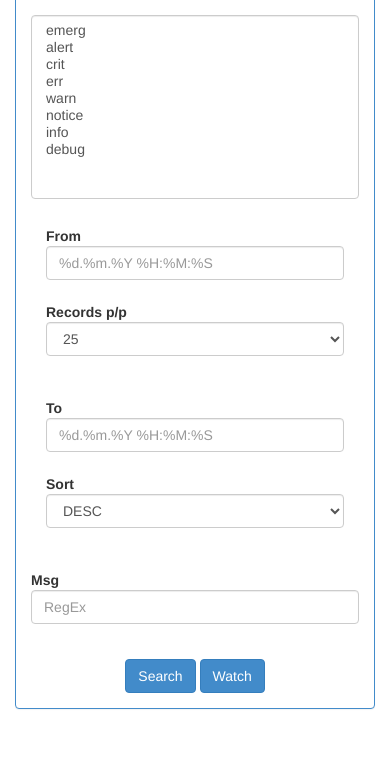
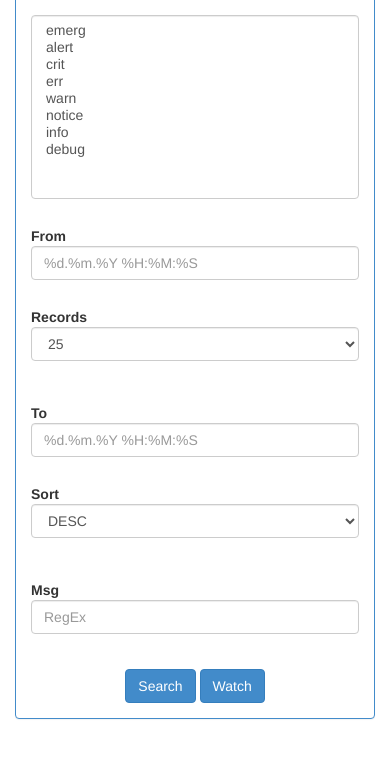
Before and after one commit to icoz/pysymo, a Flask app: page /search in a window 390 px wide. Shown: the part 1023-1802 px from the top of the page. Before the commit the page ends 1732 px from the top, so only its background shows below. Run offline with Flask 2, Linux system fonts and the light colour scheme; the visitor is signed in with stand-in values (Sample User, id 1); a database or web service that is not in the repository returns one stand-in record (values such as "Sample title"); parts of the project's set-up code (start-up, migrations or seed data) failed here and were passed over; some libraries are stand-ins or nearby versions.

Commit message:
Bootsrap facelift Fix bug with registration form - two forms (Login, Reg) displayed on /register. So need to create two forms in view.

```diff
--- a/app/auth.py
+++ b/app/auth.py
@@ -110,7 +110,7 @@ def login():
     else:
         flash_form_errors(form)
 
-    return render_template('home.html', form=form)
+    return render_template('home.html', login_form=form)
 
 
 @app.route('/logout')
@@ -122,14 +122,15 @@ def logout():
 
 @app.route('/register', methods=['GET', "POST"])
 def register():
-    form = RegistrationForm()
+    reg_form = RegistrationForm()
+    login_form = LoginForm()
 
-    if form.validate_on_submit():
-        pwd_hash, salt = User.hash_password(form.password.data)
-        user = User(username=form.username.data,
+    if reg_form.validate_on_submit():
+        pwd_hash, salt = User.hash_password(reg_form.password.data)
+        user = User(username=reg_form.username.data,
                     password=pwd_hash,
                     salt=salt,
-                    email=form.email.data)
+                    email=reg_form.email.data)
         # save user to db
         user_id, save_error = user.save()
         if user_id:
@@ -144,5 +145,5 @@ def register():
             flash(save_error, 'warning')
             return redirect(url_for('register'))
     else:
-        flash_form_errors(form)
-        return render_template('register.html', form=form)
+        flash_form_errors(reg_form)
+        return render_template('register.html', reg_form=reg_form, login_form=login_form)
--- a/app/forms.py
+++ b/app/forms.py
@@ -38,7 +38,7 @@ class RequestForm(Form):
     date_to = DateTimeField('To', [validators.optional()], format=DATETIME_FORMAT)
 
     # RECORDS PER PAGE
-    records_per_page = SelectField('Records p/p',
+    records_per_page = SelectField('Records',
                                    choices=[(i, i) for i in (10, 25, 50, 100, 500)],
                                    coerce=int,
                                    default=25)
@@ -68,6 +68,7 @@ class RequestForm(Form):
 
 
 class RegistrationForm(Form):
+    # FIXME (IL) - 'username' - same field as in LoginForm. If registration fails username restored in both forms
     username = StringField('Username', [validators.DataRequired(),
                                         validators.Length(min=3)])
     password = PasswordField('Password', [validators.DataRequired(),
--- a/app/templates/base.html
+++ b/app/templates/base.html
@@ -25,7 +25,7 @@
         <span class="icon-bar"></span>
         <span class="icon-bar"></span>
       </button>
-      <a class="navbar-brand" href="#">PySyMo</a>
+      <a class="navbar-brand" href="{{ url_for('home') }}">PySyMo</a>
     </div>
 
     <div class="navbar-collapse collapse">
@@ -33,17 +33,17 @@
              {# {% if not session.logged_in %} #}
               {% if not current_user.is_authenticated() %}
                     <li class="tabs-right">
-                        <form class="navbar-form navbar-right" action="{{ url_for('login') }}" method=post>
-                            {{ form.hidden_tag() }}
+                        <form class="navbar-form navbar-right" action="{{ url_for('login') }}" method=post id="login_form">
+                            {{ login_form.hidden_tag() }}
                             <div class="form-group">
-                                {{ form.username(class="form-control", placeholder="login") }}
+                                {{ login_form.username(class="form-control", placeholder="login") }}
                             </div>
                             <div class="form-group">
-                                {{ form.password(class="form-control", placeholder="password") }}
+                                {{ login_form.password(class="form-control", placeholder="password") }}
                             </div>
                             <div class="form-group checkbox">
-                                {{ form.remember_me }}
-                                {{ form.remember_me.label(style="color:#999") }}
+                                {{ login_form.remember_me }}
+                                {{ login_form.remember_me.label(style="color:#999") }}
                             </div>
                             <button type="submit" class="btn btn-primary">Sign In</button>
                         </form>
--- a/app/templates/search.html
+++ b/app/templates/search.html
@@ -61,22 +61,21 @@
                     </div>
 
                     <div class="row">
-                        <div class="col-md-6">
                             <div class="form-group form-horizontal">
                                 {{ form.date_from.label(class='col-md-1 control-label') }}
-                                <div class="col-md-5">
+                                <div class="col-md-2">
                                     {{ form.date_from(class="form-control", placeholder=config['DATETIME_FORMAT']) }}
                                 </div>
-                            </div>
-                        </div>
-                        <div class="col-md-6">
-                            <div class="form-group form-horizontal">
-                                {{ form.records_per_page.label(class='col-md-3 control-label') }}
+
                                 <div class="col-md-3">
+                                    &nbsp;
+                                </div>
+
+                                {{ form.records_per_page.label(class='col-md-1 control-label') }}
+                                <div class="col-md-2">
                                     {{ form.records_per_page(class="form-control") }}
                                 </div>
                             </div>
-                        </div>
                     </div>
 
                     <div class="row">
@@ -84,22 +83,21 @@
                     </div>
 
                     <div class="row">
-                        <div class="col-md-6">
                             <div class="form-group form-horizontal">
                                 {{ form.date_to.label(class='col-md-1 control-label') }}
-                                <div class="col-md-5">
+                                <div class="col-md-2">
                                     {{ form.date_to(class="form-control", placeholder=config['DATETIME_FORMAT']) }}
                                 </div>
-                            </div>
-                        </div>
-                        <div class="col-md-6">
-                            <div class="form-group form-horizontal">
-                                {{ form.sort_direction.label(class='col-md-2 control-label') }}
-                                <div class="col-md-4">
+
+                                <div class="col-md-3">
+                                    &nbsp;
+                                </div>
+
+                                {{ form.sort_direction.label(class='col-md-1 control-label') }}
+                                <div class="col-md-2">
                                     {{ form.sort_direction(class="form-control") }}
                                 </div>
                             </div>
-                        </div>
                     </div>
 
                     <div class="row">
```
Also changed, not shown: app/templates/register.html (+10 -10 lines).
